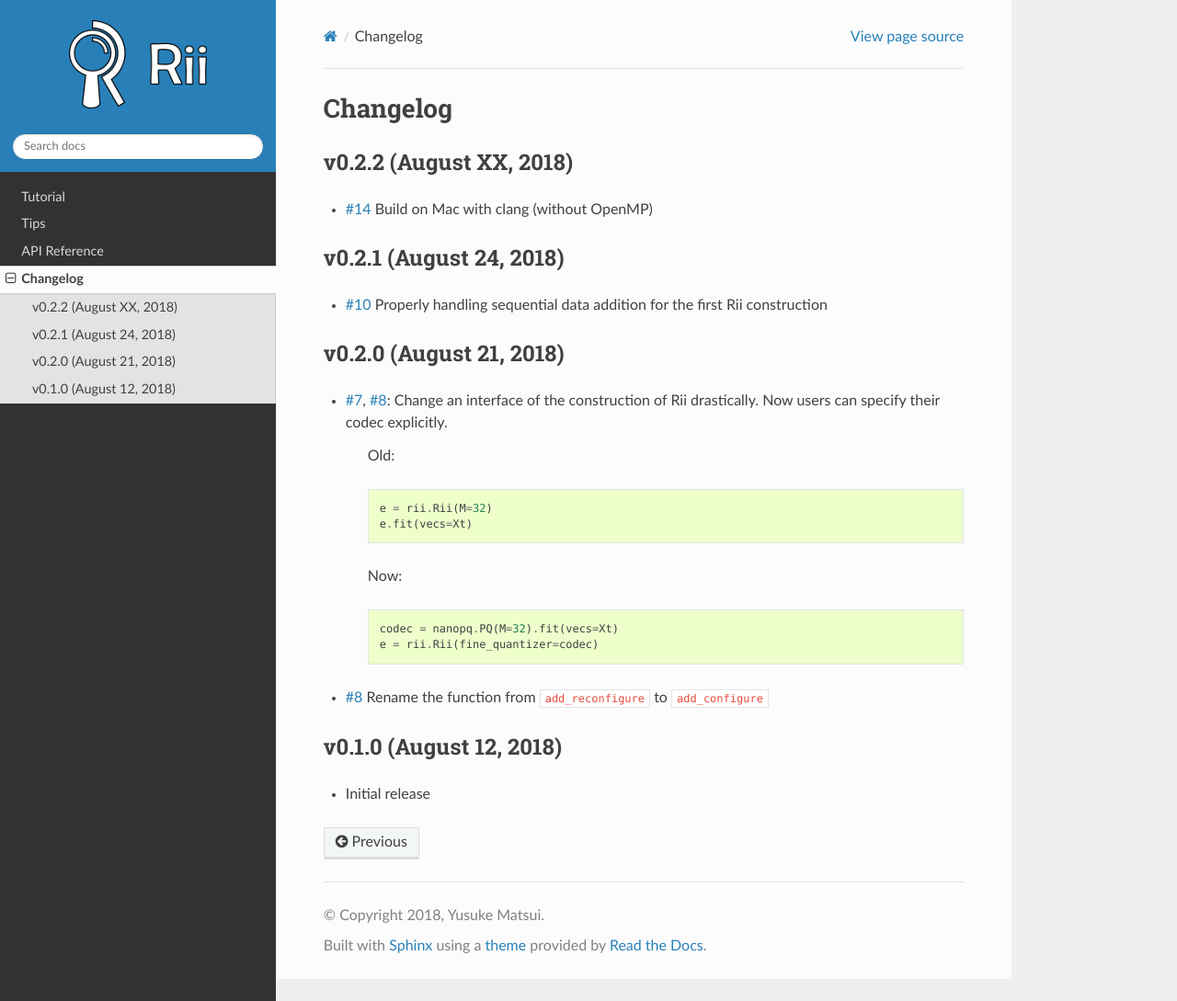
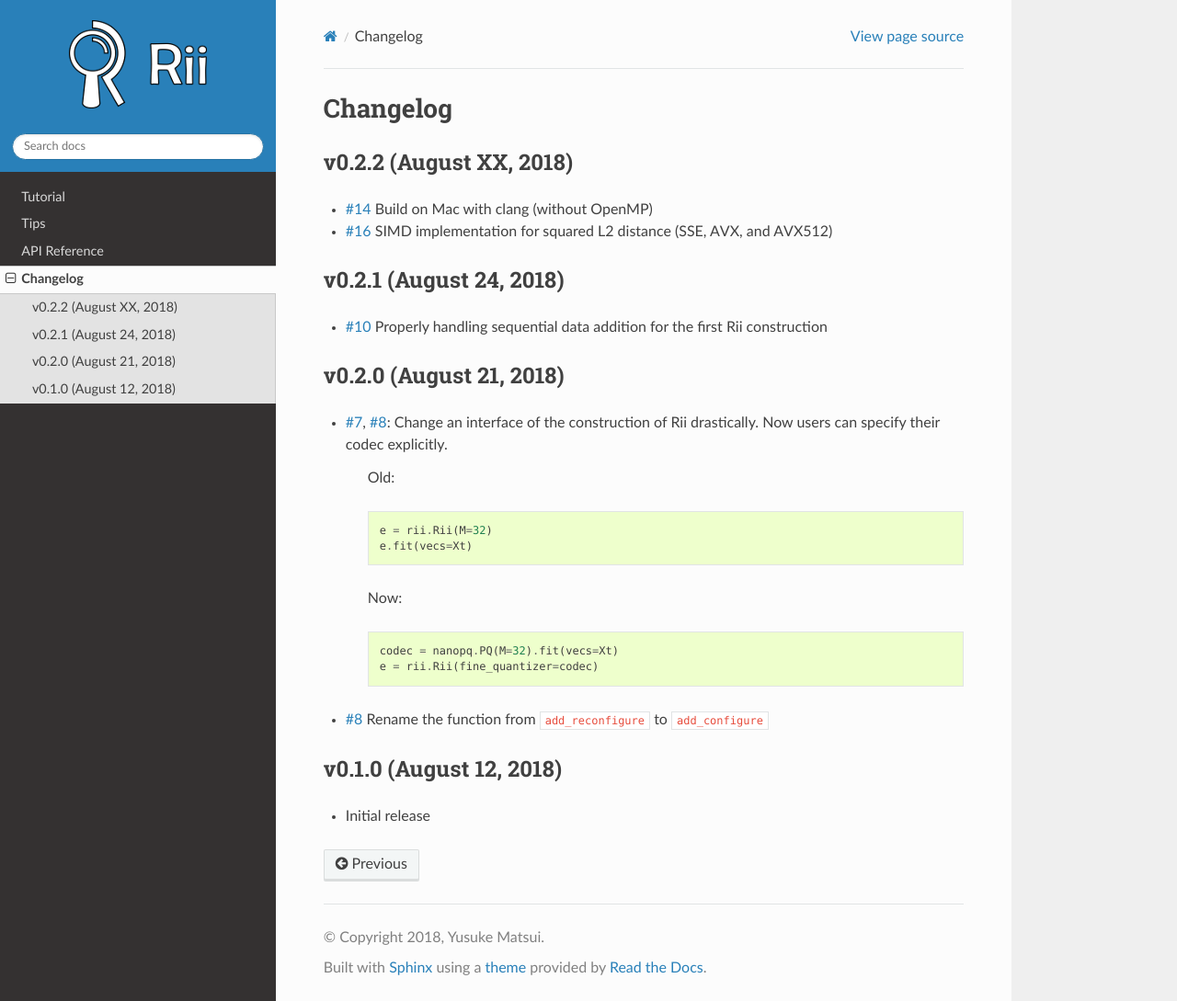
Before and after one commit to matsui528/rii, a Sphinx documentation site: the page built from docs/source/changelog.rst, in a window 1280 px wide and 1089 px high. Shown: the whole window at 92% size. Built offline with Sphinx 7.4.7 and the Read the Docs theme 2.0.0, drawn with Linux system fonts in a browser that asks for light colours; formulas are drawn with MathJax 3.

Commit message:
updated docs for SIMD

```diff
--- a/docs/source/changelog.rst
+++ b/docs/source/changelog.rst
@@ -4,6 +4,7 @@
 v0.2.2 (August XX, 2018)
 ----------------------------
 - `#14 <https://github.com/matsui528/rii/pull/14>`_ Build on Mac with clang (without OpenMP)
+- `#16 <https://github.com/matsui528/rii/pull/16>`_ SIMD implementation for squared L2 distance (SSE, AVX, and AVX512)
 
 
 v0.2.1 (August 24, 2018)
```
